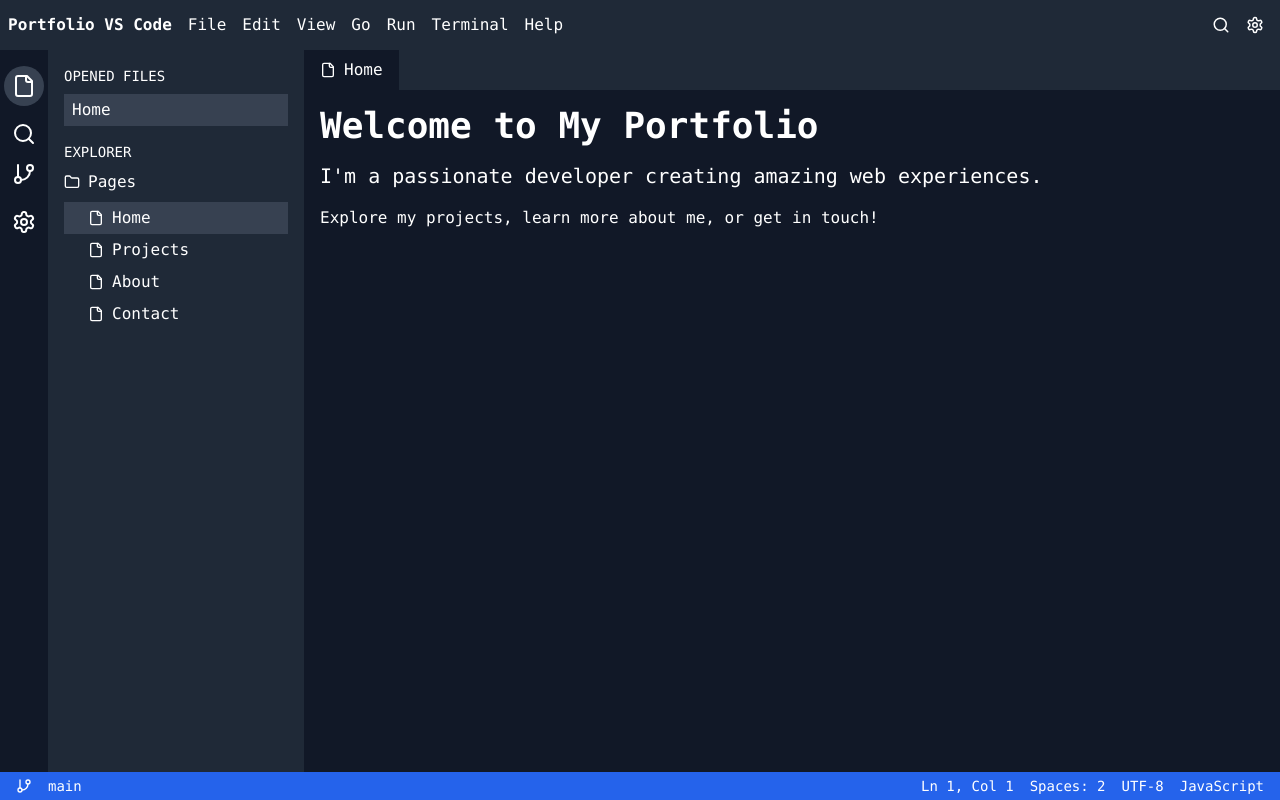
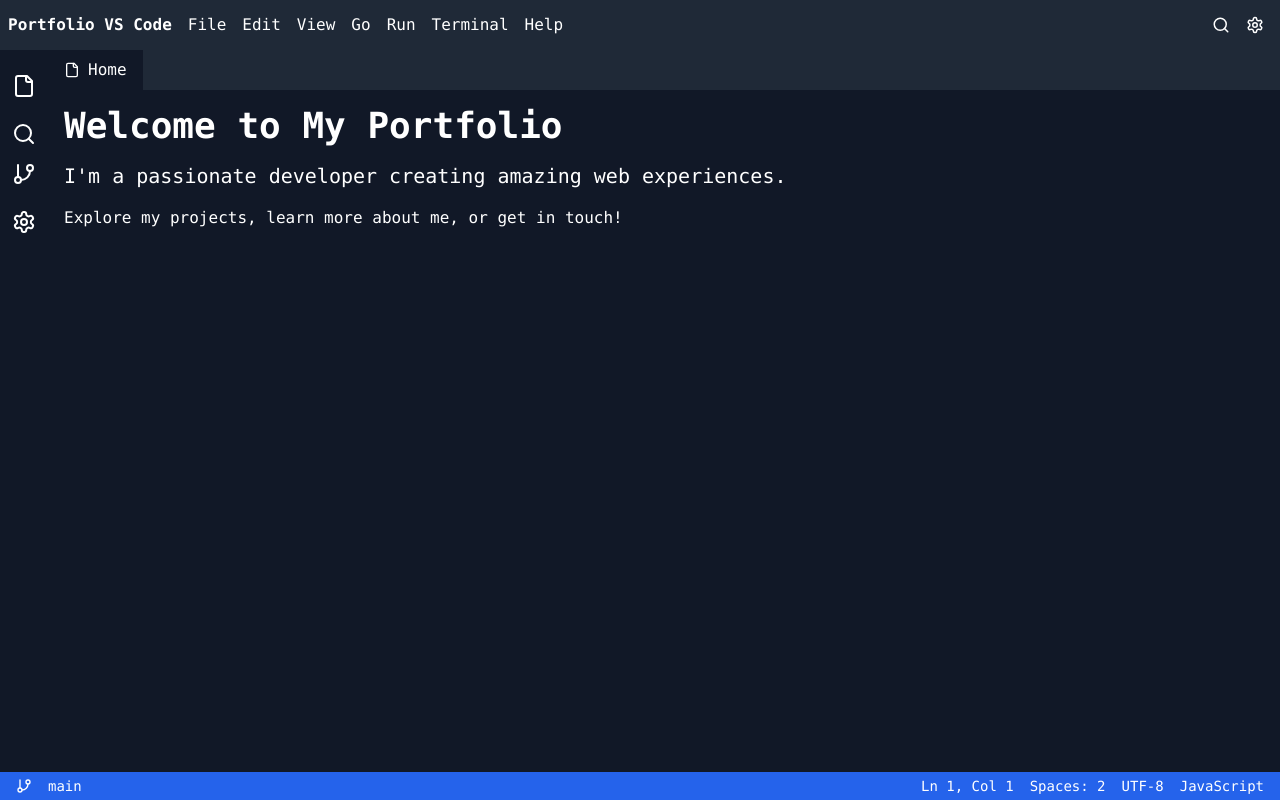
Before and after one commit to luizevolutto/vscode-portfolio-haven, a React (Vite) app: page / in a window 1280 px wide. Built offline with nearby package versions, Linux system fonts and the light colour scheme.

Commit message:
Implement initial explorer state
Set the explorer section to be collapsed on first entry. Added a link on the home page inviting users to view the projects screen, which expands the explorer upon navigation.
[skip gpt_engineer]

```diff
--- a/src/components/Layout.jsx
+++ b/src/components/Layout.jsx
@@ -9,7 +9,7 @@ const Layout = () => {
   const [activeTab, setActiveTab] = useState('Home');
   const [theme, setTheme] = useState('dark');
   const [isSettingsOpen, setIsSettingsOpen] = useState(false);
-  const [isExplorerOpen, setIsExplorerOpen] = useState(true);
+  const [isExplorerOpen, setIsExplorerOpen] = useState(false);
   const [openFiles, setOpenFiles] = useState(['Home']);
   const location = useLocation();
 
@@ -59,6 +59,12 @@ const Layout = () => {
   useEffect(() => {
     document.body.className = theme;
   }, [theme]);
+
+  useEffect(() => {
+    if (location.pathname === '/projects') {
+      setIsExplorerOpen(true);
+    }
+  }, [location]);
 
   return (
     <div className={`flex flex-col h-screen ${theme === 'dark' ? 'bg-gray-900 text-white' : 'bg-white text-black'}`}>
```
